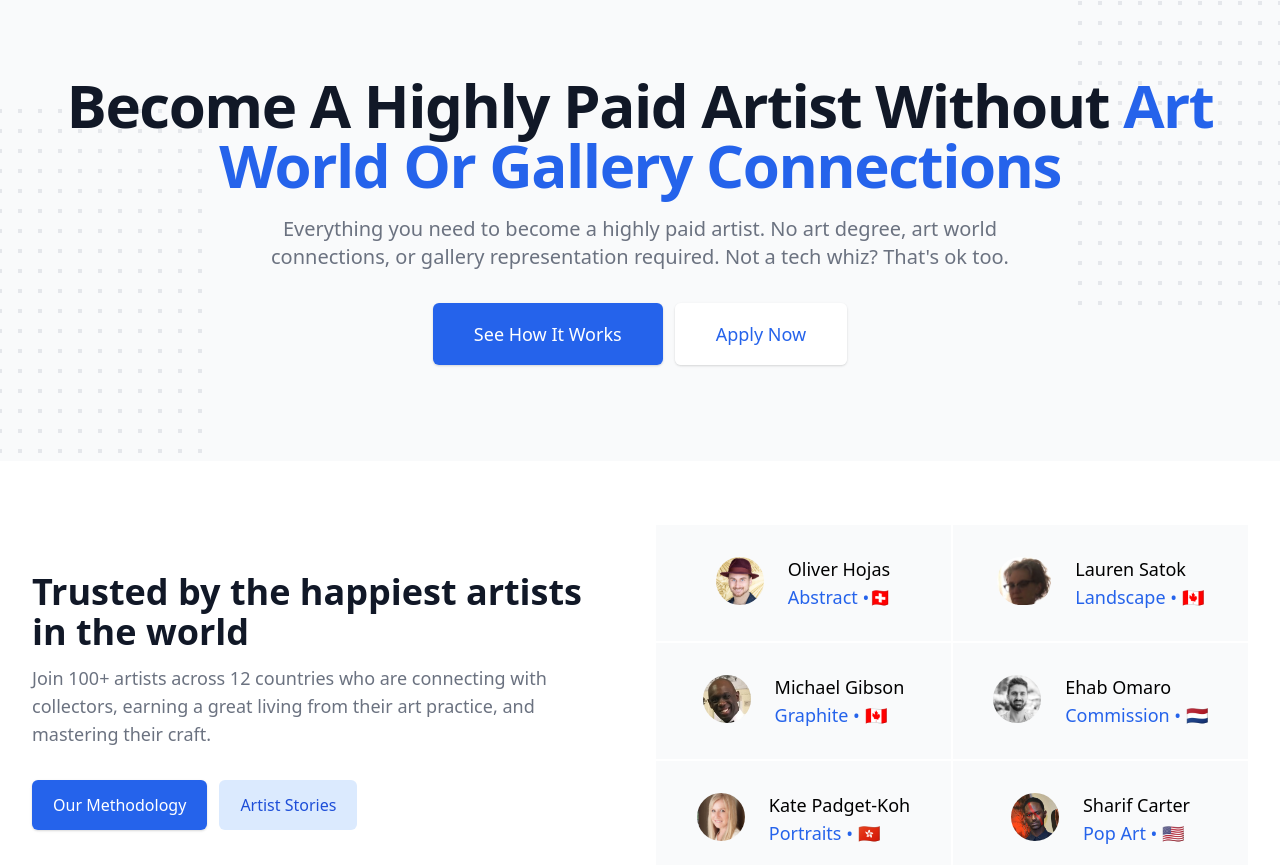
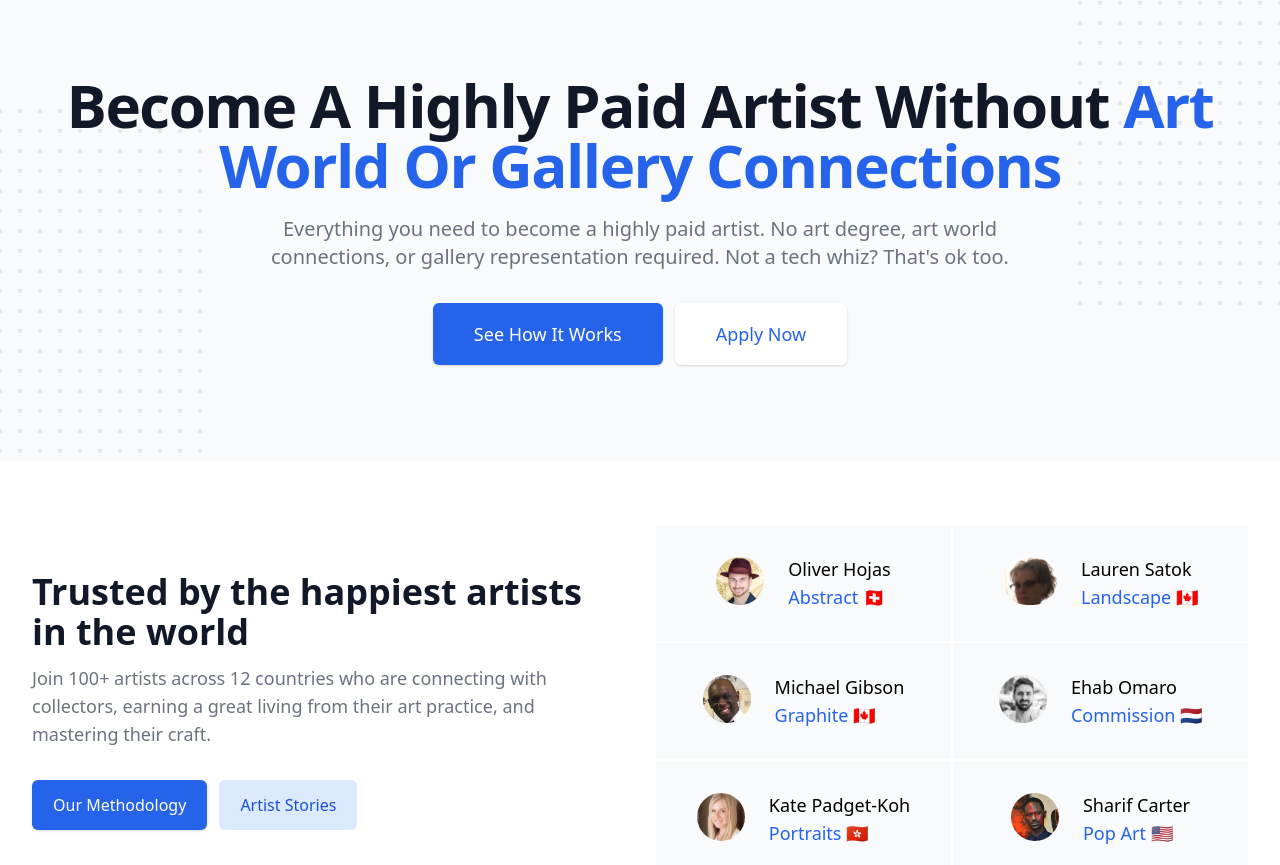
Before and after one commit to unstarvingartists/ua, a Gatsby site: page / in a window 1280 px wide. Shown: the part 87-952 px from the top of the page. Built offline with nearby package versions, Linux system fonts and the light colour scheme; Gatsby itself is replaced by a stand-in of ours; what @tailwindcss/typography would draw is missing.

Commit message:
finish logo cloud

```diff
--- a/src/components/home/logo-cloud.js
+++ b/src/components/home/logo-cloud.js
@@ -10,32 +10,32 @@ import lauren from "../../images/lauren.jpeg";
 const people = [
   {
     name: "Oliver Hojas",
-    genre: "Abstract •🇨🇭",
+    genre: "Abstract 🇨🇭",
     image: oliver,
   },
   {
     name: "Lauren Satok",
-    genre: "Landscape • 🇨🇦",
+    genre: "Landscape 🇨🇦",
     image: lauren,
   },
   {
     name: "Michael Gibson",
-    genre: "Graphite • 🇨🇦",
+    genre: "Graphite 🇨🇦",
     image: michael,
   },
   {
     name: "Ehab Omaro",
-    genre: "Commission • 🇳🇱",
+    genre: "Commission 🇳🇱",
     image: ehab,
   },
   {
     name: "Kate Padget-Koh",
-    genre: "Portraits • 🇭🇰",
+    genre: "Portraits 🇭🇰",
     image: kate,
   },
   {
     name: "Sharif Carter",
-    genre: "Pop Art • 🇺🇸",
+    genre: "Pop Art 🇺🇸",
     image: sharif,
   },
 ];
```
